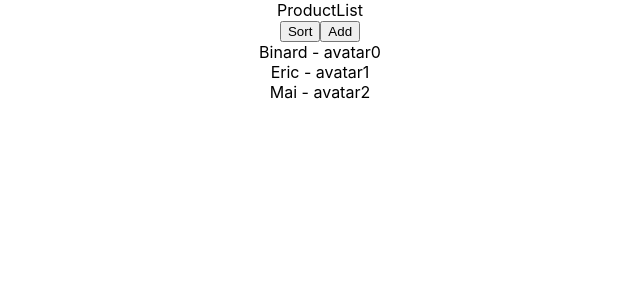
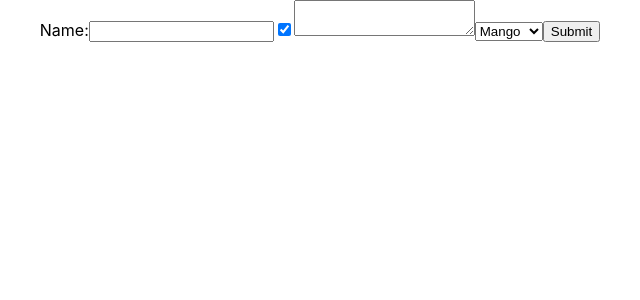
Before and after one commit to EricMai2112/practice-react, a React (Create React App) app in the folder CaiDatMoiTruong/beginner/: page / in a window 1280 px wide. Shown: the top 300 px of the page, without its empty margins (320-960 px from the left). Built offline with nearby package versions, Linux system fonts and the light colour scheme.

Commit message:
Control components in form

```diff
--- a/CaiDatMoiTruong/beginner/src/App.js
+++ b/CaiDatMoiTruong/beginner/src/App.js
@@ -7,6 +7,7 @@ import BareButton from './BareButton'
 import LoginControl from './LoginControl'
 import CorrectlyState from './CorrectlyState'
 import ProductList from './ProductList/ProductList'
+import Form from './Form/Form'
 
 function App() {
   return (
@@ -20,7 +21,8 @@ function App() {
 
       {/* <LoginControl isLoggedIn={true} /> */}
       {/* <CorrectlyState /> */}
-      <ProductList />
+      {/* <ProductList /> */}
+      <Form />
     </div>
   )
 }
--- /dev/null
+++ b/CaiDatMoiTruong/beginner/src/Form/Form.jsx
@@ -0,0 +1,72 @@
+import React, { Component } from 'react'
+
+export class Form extends Component {
+  constructor(props) {
+    super(props)
+
+    this.state = {
+      name: '',
+      address: '',
+      marriage: 'Mango',
+      food: false
+    }
+  }
+
+  handleChange = (event) => {
+    const { name } = event.target
+    const value = event.target.type === 'checkbox' ? event.target.checked : event.target.value
+    this.setState({
+      [name]: value
+    })
+  }
+
+  handleSubmit = (event) => {
+    event.preventDefault()
+    console.log(this.state)
+  }
+
+  // handleTextareaChange = (event) => {
+  //   this.setState({
+  //     textareaValue: event.target.value
+  //   })
+  // }
+
+  // handleSelectChange = (event) => {
+  //   this.setState({
+  //     selectedOption: event.target.value
+  //   })
+  // }
+
+  // handleCheckboxChange = (event) => {
+  //   console.log(event.target.checked)
+  //   this.setState({
+  //     checkboxValue: event.target.checked
+  //   })
+  // }
+  render() {
+    return (
+      <div>
+        <form onSubmit={this.handleSubmit}>
+          <label>
+            Name:
+            <input type='text' name='name' value={this.state.name} onChange={this.handleChange} />
+          </label>
+
+          <input type='checkbox' name='marriage' checked={this.state.marriage} onChange={this.handleChange} />
+
+          <textarea value={this.state.address} name='address' onChange={this.handleChange} />
+
+          <select onChange={this.handleChange} value={this.state.food} name='food'>
+            <option value='Mango'>Mango</option>
+            <option value='Apple'>Apple</option>
+            <option value='Banana'>Banana</option>
+          </select>
+
+          <input type='submit' name='submit' id='' />
+        </form>
+      </div>
+    )
+  }
+}
+
+export default Form
```
